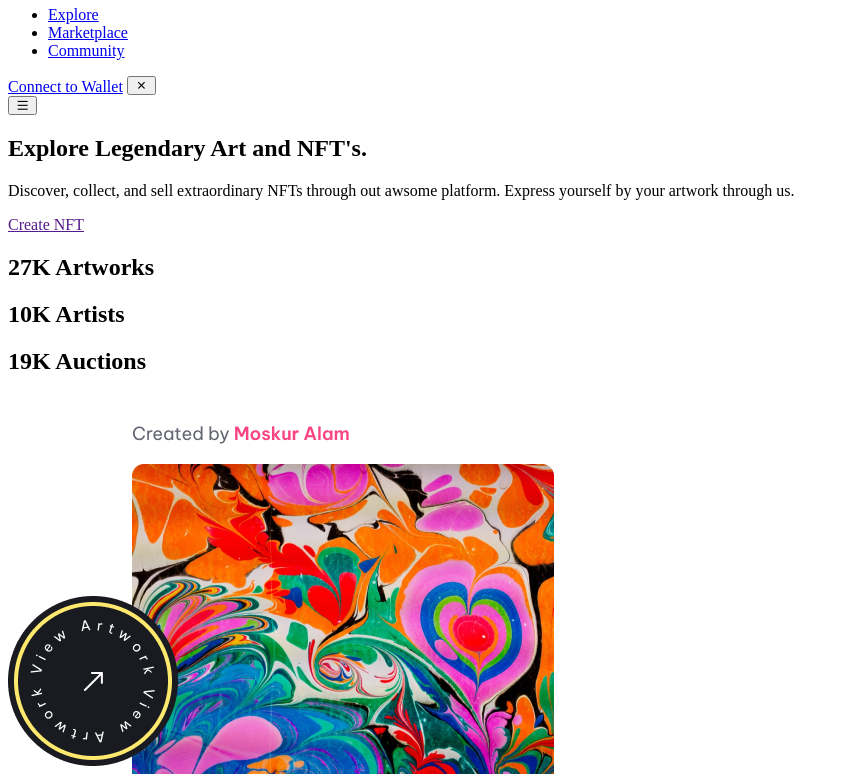
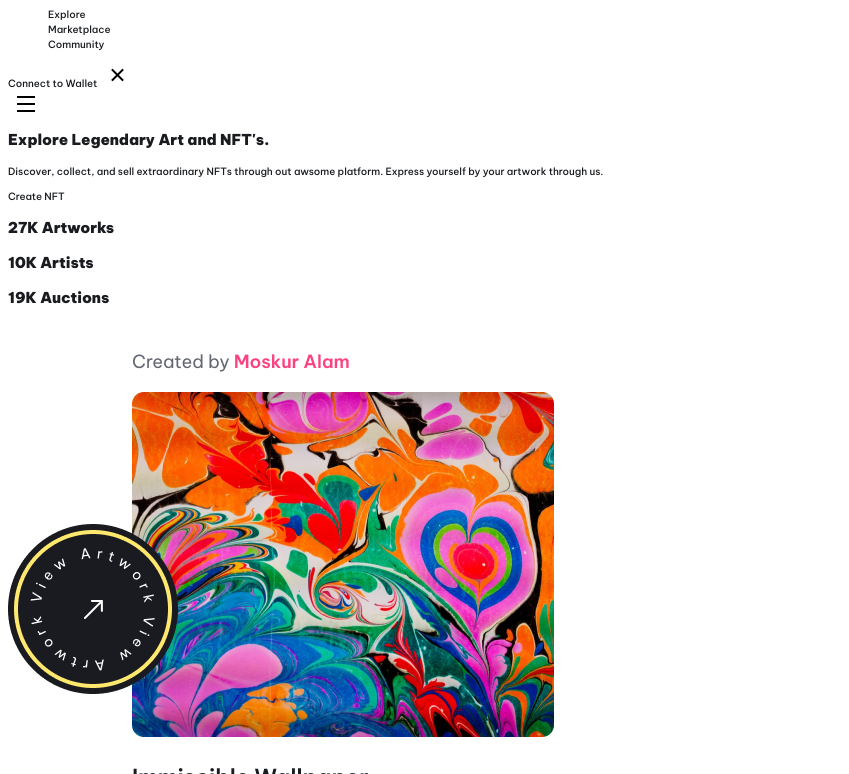
Before and after one commit to HrishikeshHRK/NFT-static-website, a plain HTML site: page index.html in a window 1280 px wide. Shown: the part 64-838 px from the top of the page, without its empty margins (0-849 px from the left). Drawn offline with nearby package versions, Linux system fonts and the light colour scheme; a web font is replaced by a local one.

Commit message:
reset-css

```diff
--- a/style.css
+++ b/style.css
@@ -1,3 +1,81 @@
 @import url('https://fonts.googleapis.com/css2?family=Be+Vietnam+Pro:wght@500;900&family=Edu+VIC+WA+NT+Beginner:wght@500&display=swap');
 /* font-family: 'Be Vietnam Pro', sans-serif;
 font-family: 'Edu VIC WA NT Beginner', cursive; */
+
+/* custom properties */
+:root {
+    --light-clr: hsl(0, 0%, 100%);
+    --dark-clr: hsl(223, 12%, 11%);
+    --accent-clr: hsl(52, 100%, 97%);
+    --pink-clr: hsl(340, 96%, 62%);
+    --yellow-clr: hsl(50, 100%, 72%);
+    --nav-height: 1.8rem;
+    --number-of-columns: 4;
+    --font-weight-light: 300;
+    --font-weight-normal: 400;
+    --font-weight-medium: 500;
+    --font-weight-bold: 800;
+}
+@media screen and (min-width:48em){
+    :root{
+        --number-of-columns: 8;
+    }
+}
+@media screen and (min-width: 64em){
+    :root{
+        --number-of-columns: 12;
+    }
+}
+/* reset */
+*,
+*::before
+*::after{
+   margin: 0;
+   padding: 0;
+   box-sizing: border-box;
+}
+html{
+    font-size: 62.5%;
+}
+
+body{
+    font-family: 'Be Vietnam Pro', sans-serif;
+    font-size: 1.4 rem;
+    line-height: 1.5;
+    color: var(--dark-clr);
+}
+@media screen and (min-width:48em){
+    :root{
+        font-size: 1.4 rem;
+    }
+
+}
+a{
+    color: inherit;
+    text-decoration: none;
+}
+
+ul{
+    list-style: none;
+}
+
+img,
+picture{
+    display: block;
+    max-width: 100%;
+}
+input,
+button{
+    font: inherit;
+    background-color: transparent;
+    border: none;
+    outline: none;
+}
+
+i{
+    font-size: 2.4rem;
+    line-height: 2.4rem;
+}
+section{
+    overflow: hidden;
+}
```
